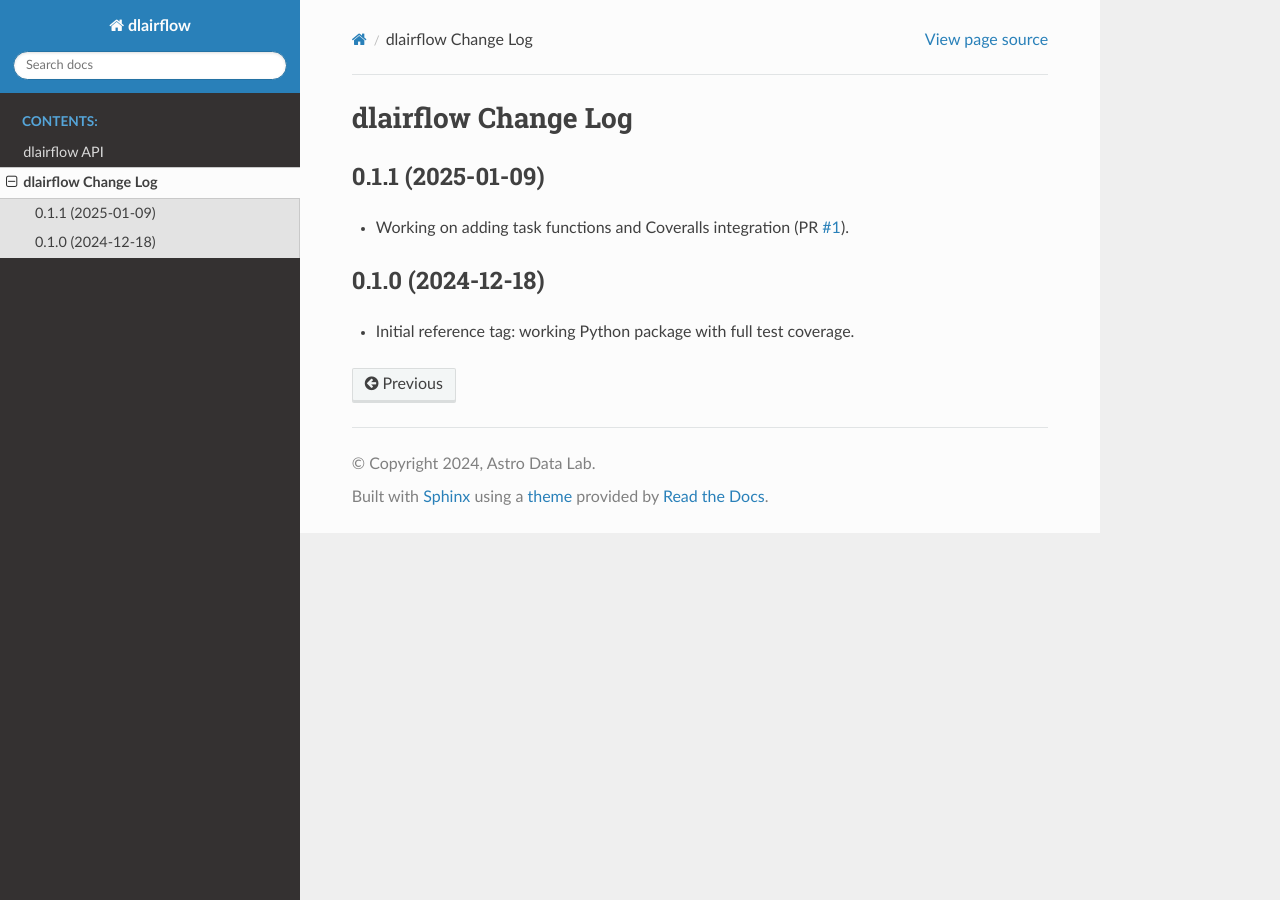
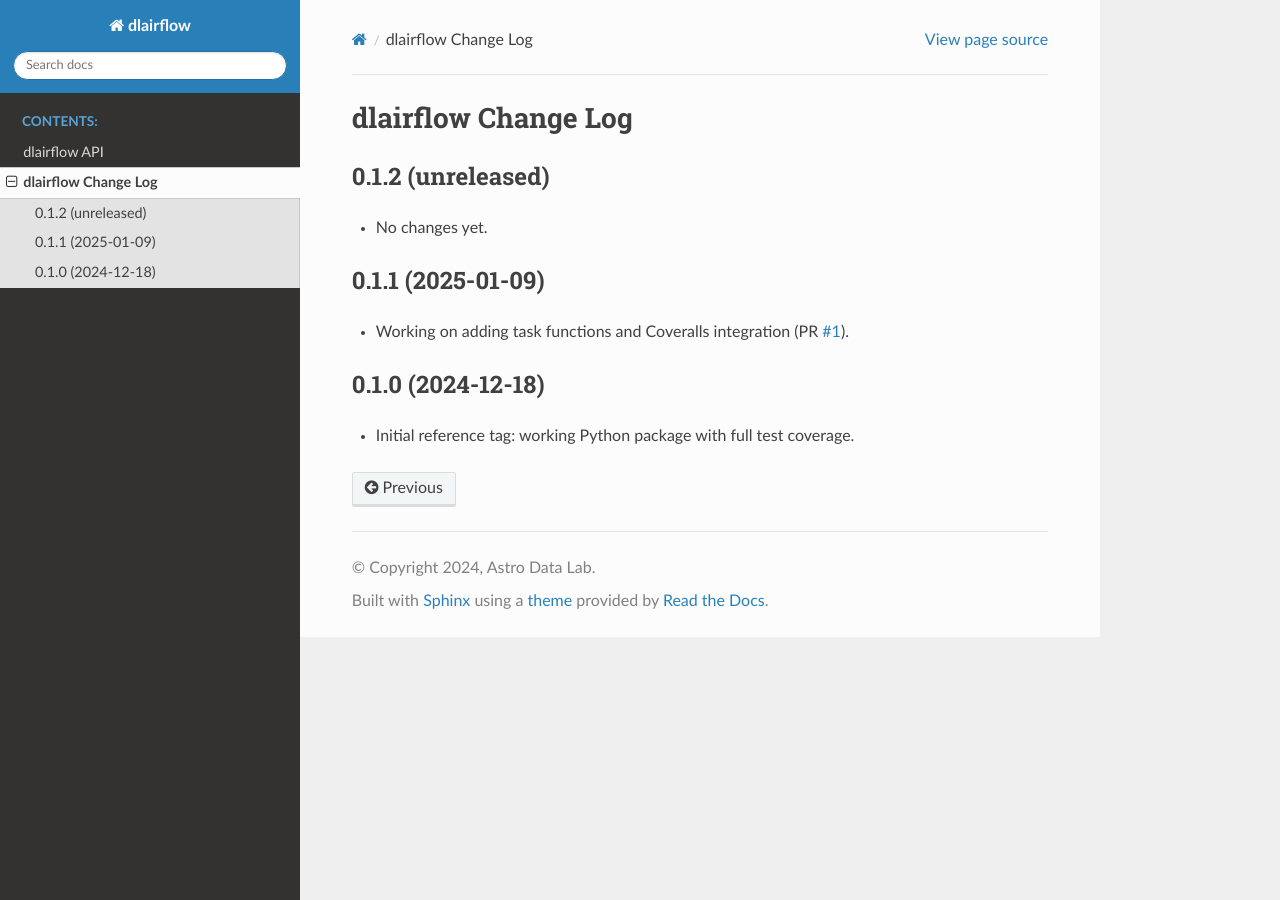
Before and after one commit to astro-datalab/dlairflow, a Sphinx documentation site: the page built from docs/changes.rst, in a window 1280 px wide. Built offline with Sphinx 7.4.7 and the Read the Docs theme 3.1.0, drawn with Linux system fonts in a browser that asks for light colours.

Commit message:
bump version after tag

```diff
--- a/dlairflow/__init__.py
+++ b/dlairflow/__init__.py
@@ -7,4 +7,4 @@ dlairflow
 Reusable code components for building Apache Airflow DAGs.
 """
 
-__version__ = '0.1.1'
+__version__ = '0.1.2.dev35'
--- a/docs/changes.rst
+++ b/docs/changes.rst
@@ -1,6 +1,11 @@
 ====================
 dlairflow Change Log
 ====================
+
+0.1.2 (unreleased)
+------------------
+
+* No changes yet.
 
 0.1.1 (2025-01-09)
 ------------------
```
